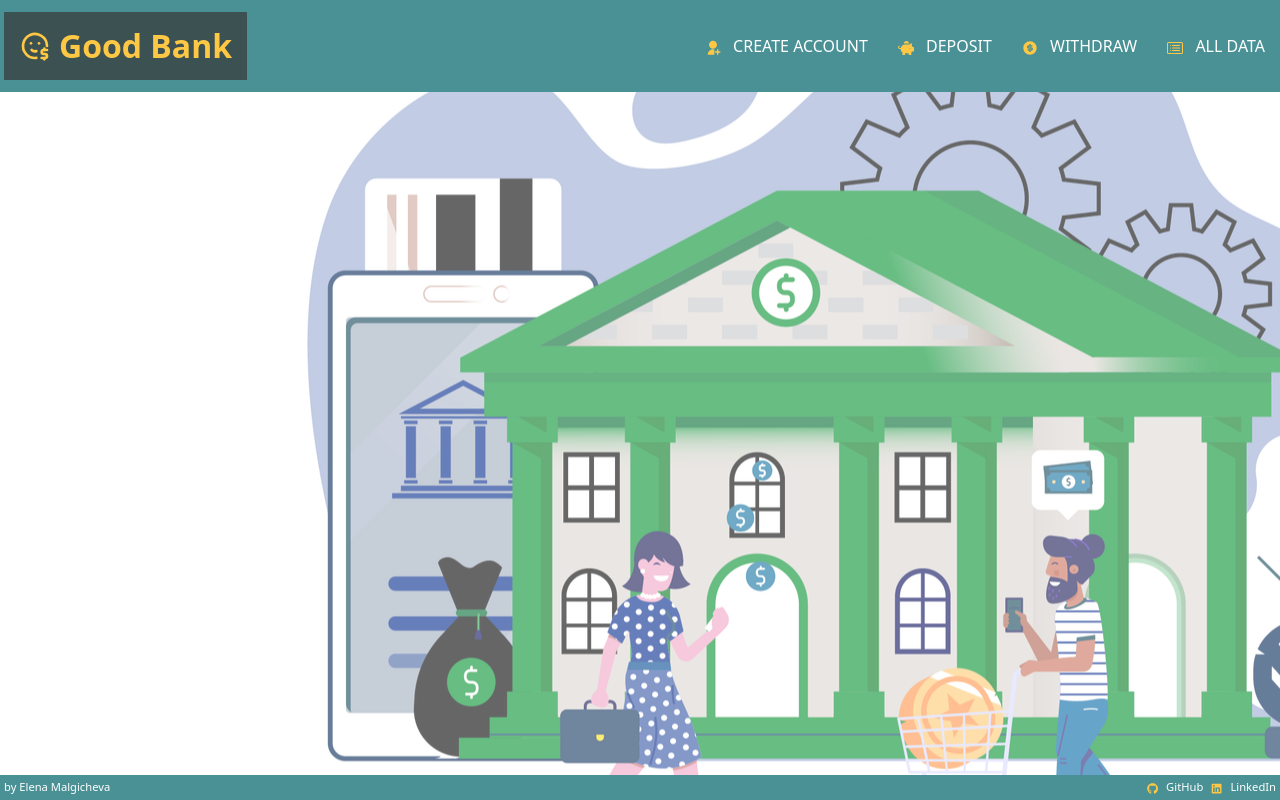
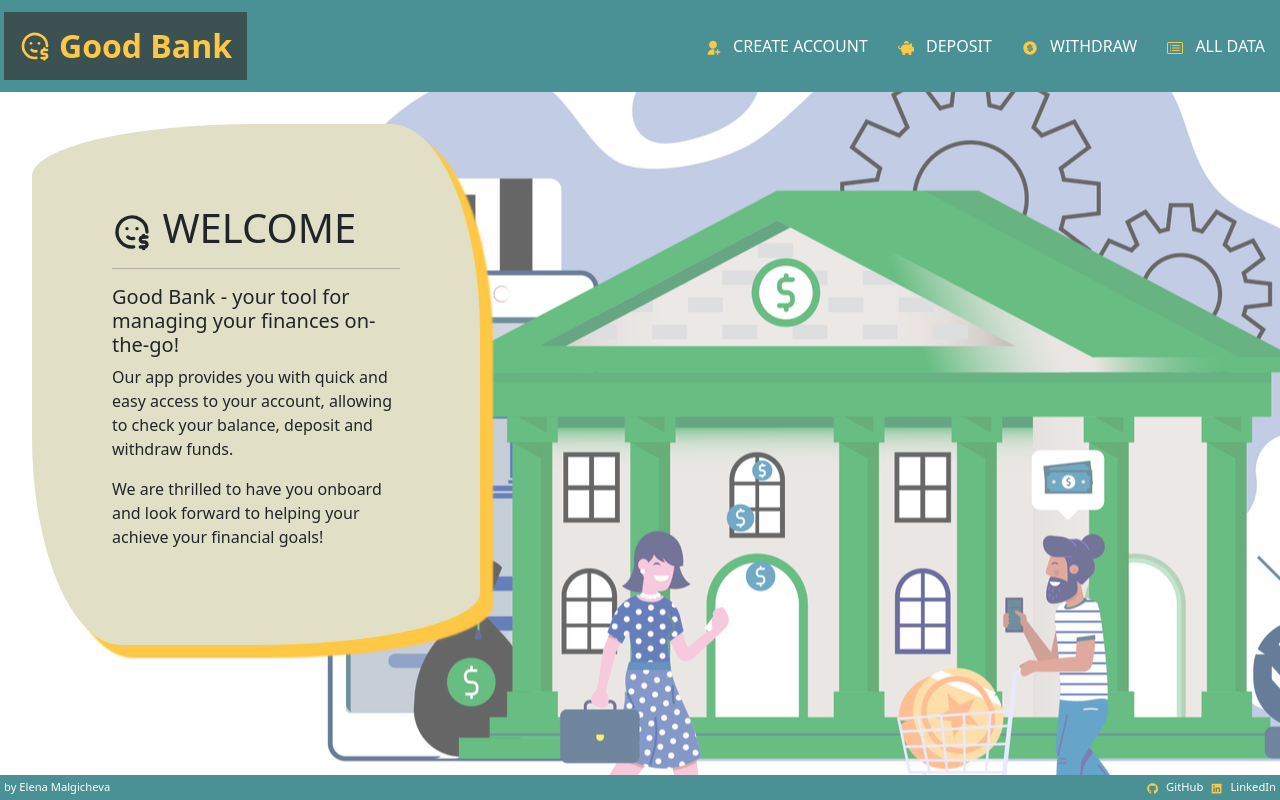
Before and after one commit to elena-malgicheva/good-bank, a React (Create React App) app: page / in a window 1280 px wide. Built offline with nearby package versions, Linux system fonts and the light colour scheme.

Commit message:
updating routes

```diff
--- a/package.json
+++ b/package.json
@@ -1,5 +1,5 @@
 {
-  "homepage": "https://elena-malgicheva.github.io/good-bank/welcome",
+  "homepage": "https://elena-malgicheva.github.io/Elena-MalgichevaBankingApplication",
   "name": "good-bank",
   "version": "0.1.0",
   "private": true,
--- a/src/App.js
+++ b/src/App.js
@@ -21,11 +21,12 @@ function App() {
       <BalanceProvider>
           <AppNavbar/>
           <Routes>
-            <Route path="welcome" element={ <Home/> } />
+            <Route path="/" element={ <Home/> } />
             <Route path="register" element={ <Register/> } />
             <Route path="deposit" element={ <Deposit/> } />
             <Route path="withdraw" element={ <Withdraw/> } />
             <Route path="alldata" element={ <Alldata/> } />
+
           </Routes>
           <Foot />
       </BalanceProvider>
```
